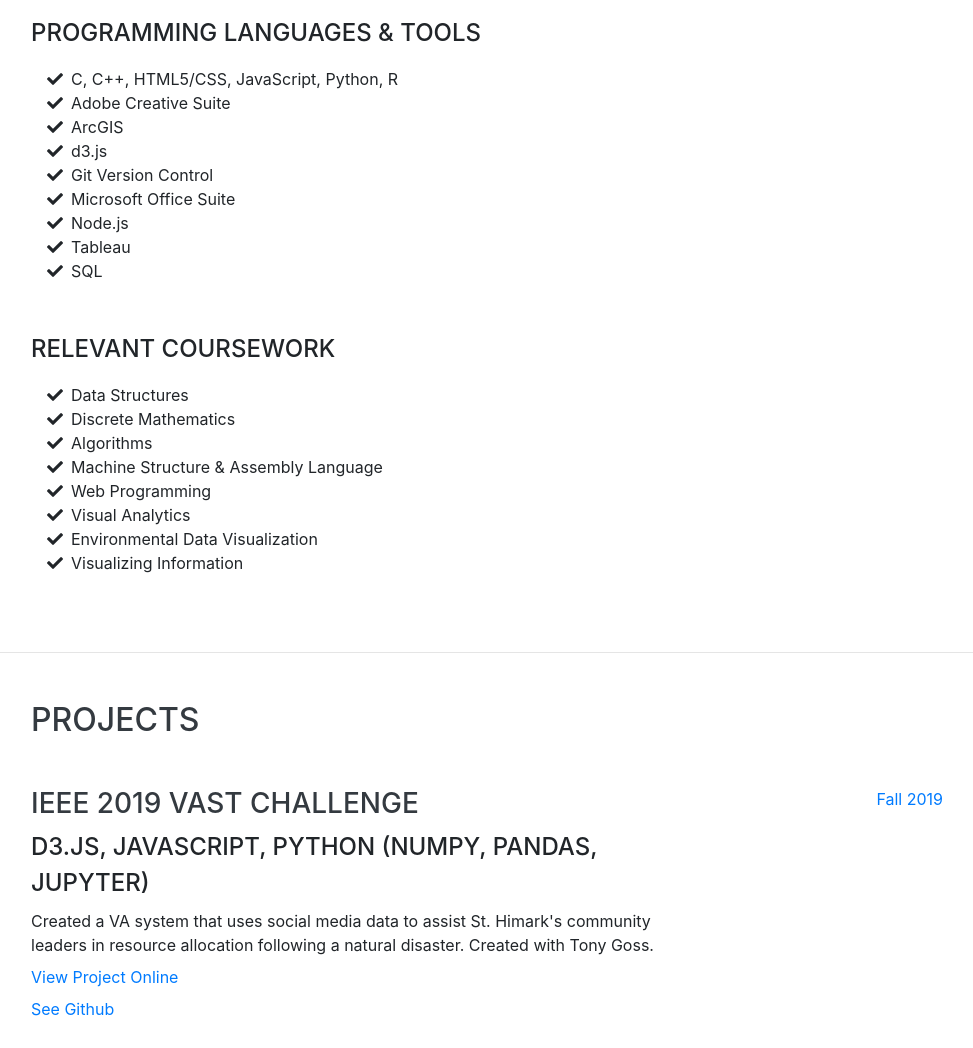
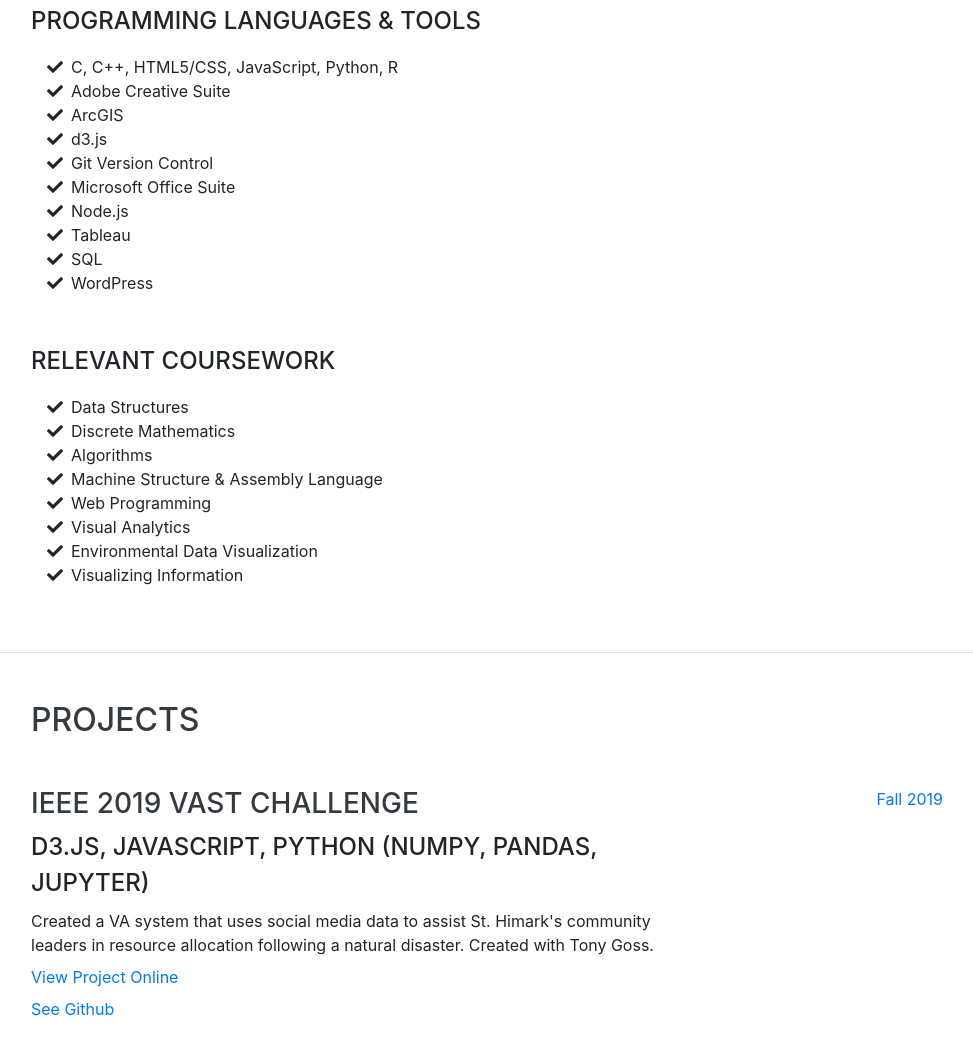
Before and after one commit to gracefagan/gracefagan.github.io, a website with bundled scripts: page index.html in a window 1280 px wide. Shown: the part 3291-4339 px from the top of the page, without its empty margins (289-1262 px from the left). Built offline with nearby package versions, Linux system fonts and the light colour scheme; a web font is replaced by a local one.

Commit message:
added WordPress

```diff
--- a/index.html
+++ b/index.html
@@ -239,6 +239,9 @@
           <li>
             <i class="fa-li fa fa-check"></i>
             SQL</li>
+          <li>
+            <i class="fa-li fa fa-check"></i>
+            WordPress</li>
         </ul>
 
         <div class="subheading mb-3">Relevant Coursework</div>
@@ -355,7 +358,7 @@
     <section class="resume-section p-3 p-lg-5 d-flex align-items-center" id="bio">
       <div class="w-100">
         <h2 class="mb-5">Bio</h2>
-        <p>Grace Fagan (she/her) is a third year undergraduate from Chicago, Illinois studying at Tufts University. She is a computer science major who plays on Photoshop and Illustrator in her free time. She is a peer orientation leader for Tufts Wilderness Orientation, a student sex health educator, and runs on the varsity cross country and track team. She also enjoys reading books, playing board games and doing things. </p>
+        <p>Grace Fagan is from Chicago, IL entering her senior year at Tufts University. She is a computer science major who plays on Photoshop and Illustrator in her free time. She is a peer orientation leader for Tufts Wilderness Orientation, a student sex health educator, and runs on the varsity cross country and track team. She also enjoys reading books, playing board games and doing things. </p>
       </div>
     </section>
 
```
